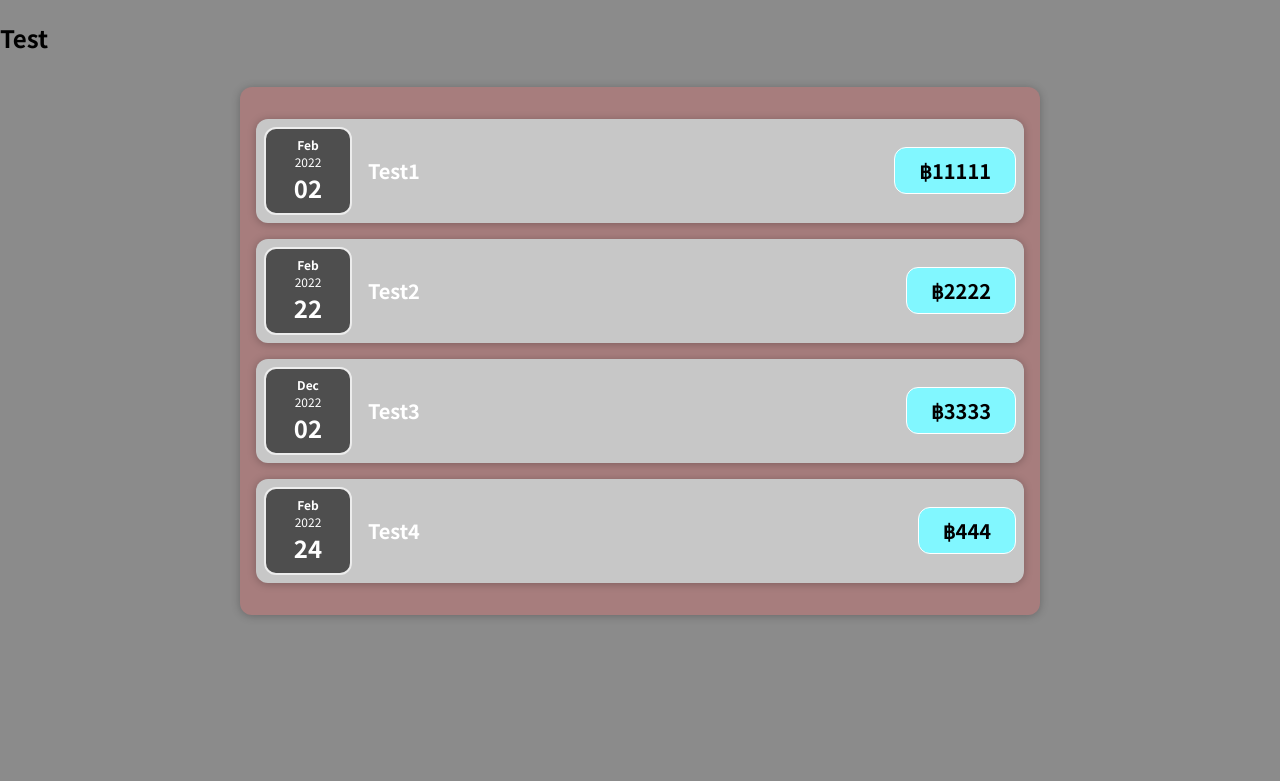
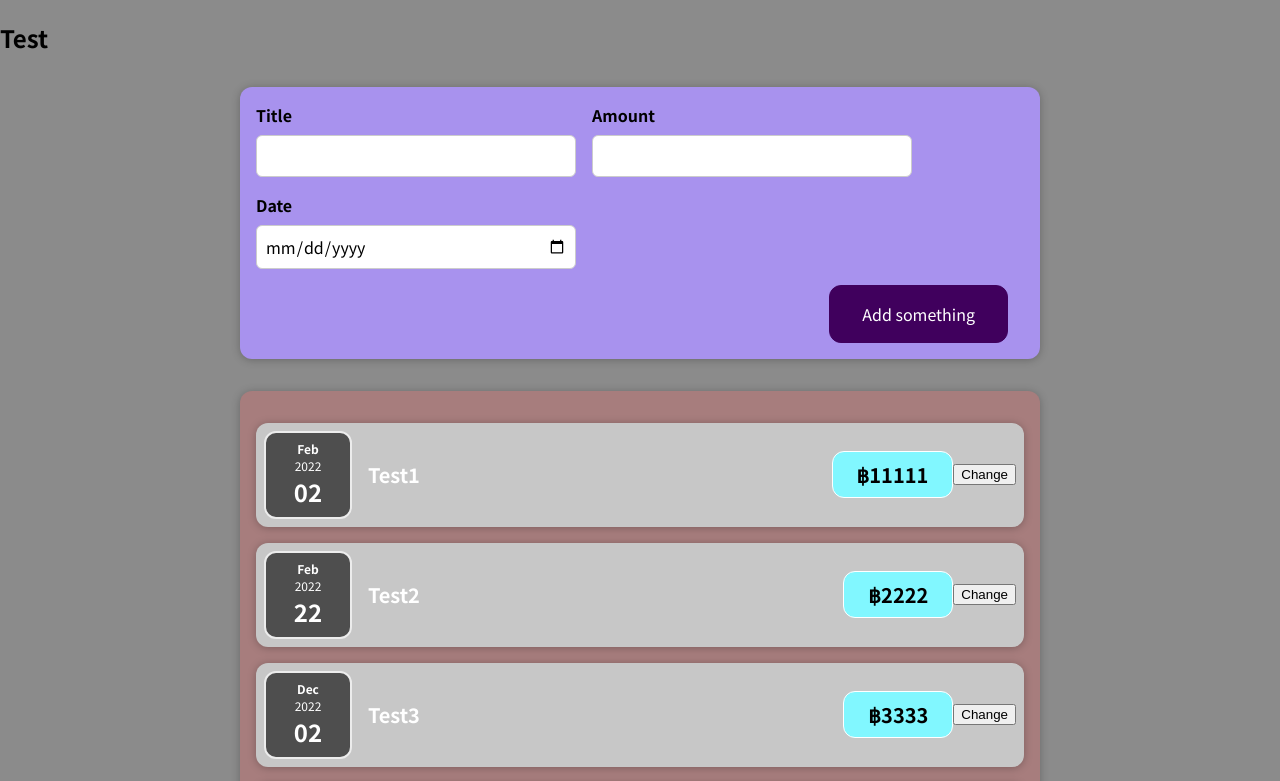
Before and after one commit to Zleepless/reminiscence, a React (Create React App) app: page / in a window 1280 px wide. Shown: the top 781 px of the page. Built offline with nearby package versions, Linux system fonts and the light colour scheme.

Commit message:
Test and Practice State

```diff
--- a/src/App.js
+++ b/src/App.js
@@ -1,5 +1,6 @@
 import React from 'react'
 import TestMultiItem from './components/Test/TestMultiItem'
+import NewTest from './components/NewTest/NewTest'
 
 const App = () => {
   const expenses = [ // Dummy Data
@@ -32,6 +33,7 @@ const App = () => {
   return (
     <div>
       <h2>Test</h2>
+      <NewTest />
       <TestMultiItem items={expenses} />
     </div>
   )
--- /dev/null
+++ b/src/components/NewTest/NewTest.css
@@ -0,0 +1,38 @@
+.new-test {
+  background-color: #a892ee;
+  padding: 1rem;
+  margin: 2rem auto;
+  width: 50rem;
+  max-width: 95%;
+  border-radius: 12px;
+  text-align: center;
+  box-shadow: 0 1px 8px rgba(0, 0, 0, 0.25);
+}
+
+.new-test button {
+  font: inherit;
+  cursor: pointer;
+  padding: 1rem 2rem;
+  border: 1px solid #40005d;
+  background-color: #40005d;
+  color: white;
+  border-radius: 12px;
+  margin-right: 1rem;
+}
+
+.new-test button:hover,
+.new-test button:active {
+  background-color: #510674;
+  border-color: #510674;
+}
+
+.new-test button.alternative {
+  color: #220131;
+  border-color: transparent;
+  background-color: transparent;
+}
+
+.new-test button.alternative:hover,
+.new-test button.alternative:active {
+  background-color: #ddb3f8;
+}
--- /dev/null
+++ b/src/components/NewTest/NewTest.js
@@ -0,0 +1,11 @@
+import React from "react";
+import TestForm from "./TestForm";
+import './NewTest.css'
+
+const NewTest = () => {
+  return <div className="new-test">
+    <TestForm />
+  </div>
+}
+
+export default NewTest;
--- /dev/null
+++ b/src/components/NewTest/TestForm.css
@@ -0,0 +1,26 @@
+.new-test__controls {
+  display: flex;
+  flex-wrap: wrap;
+  gap: 1rem;
+  margin-bottom: 1rem;
+  text-align: left;
+}
+
+.new-test__control label {
+  font-weight: bold;
+  margin-bottom: 0.5rem;
+  display: block;
+}
+
+.new-test__control input {
+  font: inherit;
+  padding: 0.5rem;
+  border-radius: 6px;
+  border: 1px solid #ccc;
+  width: 20rem;
+  max-width: 100%;
+}
+
+.new-test__actions {
+  text-align: right;
+}
--- /dev/null
+++ b/src/components/NewTest/TestForm.js
@@ -0,0 +1,26 @@
+import React from "react"
+import './TestForm.css'
+
+const TestForm = () => {
+  return <form>
+    <div className="new-test__controls">
+      <div className="new-test__control">
+        <label>Title</label>
+        <input type='text' />
+      </div>
+      <div className="new-test__control">
+        <label>Amount</label>
+        <input type='number' min='0.01' step='0.01' />
+      </div>
+      <div className="new-test__control">
+        <label>Date</label>
+        <input type='date' min='2022-04-04' max='2024-04-04' />
+      </div>
+    </div>
+    <div className="new-test__actions">
+      <button type='submit'>Add something</button>
+    </div>
+  </form>
+}
+
+export default TestForm;
--- a/src/components/Test/TestItem.js
+++ b/src/components/Test/TestItem.js
@@ -1,15 +1,27 @@
+import React, { useState } from 'react'
+
+
 import './TestItem.css'
 import TestDate from './TestDate'
 import Card from '../UI/Card'
 
 const TestItem = (props) => {
+  const [title, setTitle] = useState(props.title);
+  console.log('Teststst')
+
+  const clickHandler = () => {
+    setTitle('TestState');
+    console.log(title);
+  }
+
   return (
     <Card className="test-item">
       <TestDate date={props.date} />
       <div className="test-item__description">
-        <h2>{props.title}</h2>
+        <h2>{title}</h2>
         <div className="test-item__price">฿{props.amount}</div>
       </div>
+      <button onClick={clickHandler}>Change</button>
     </Card>
   )
 }
```
